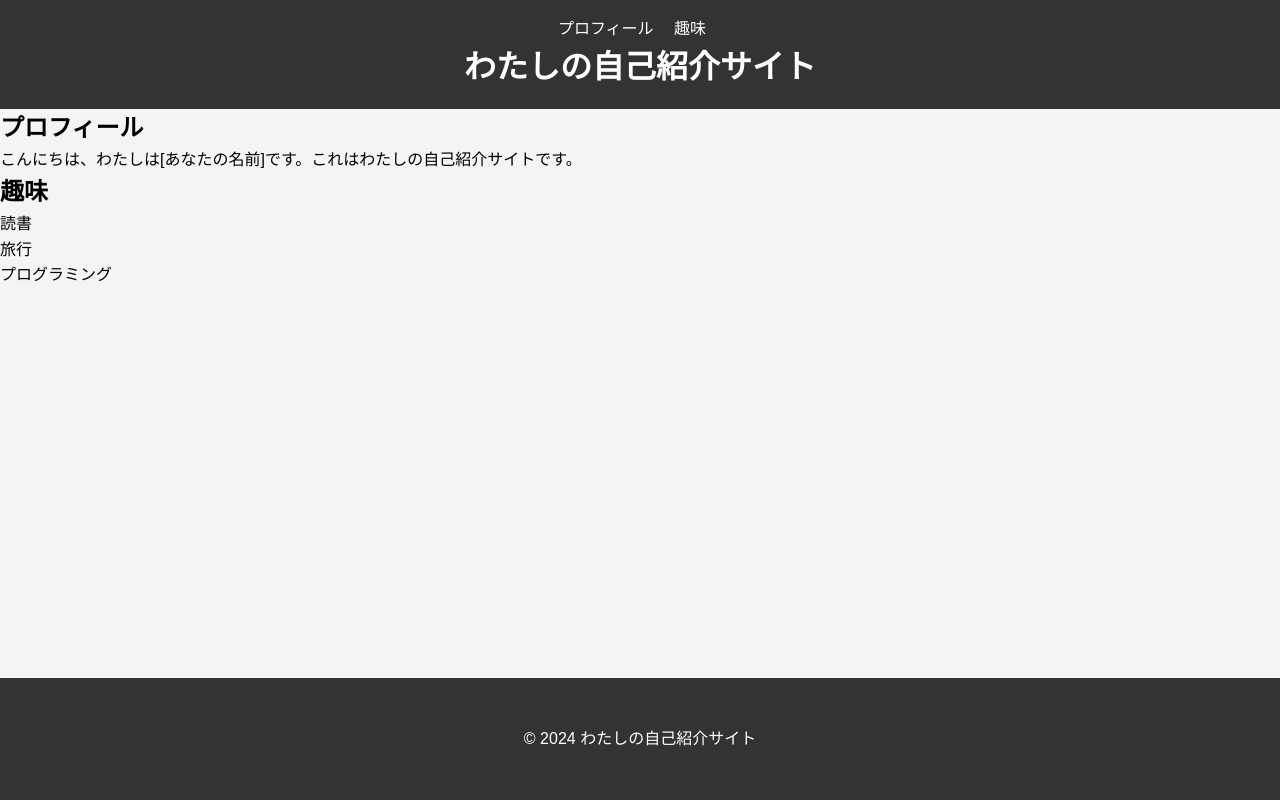
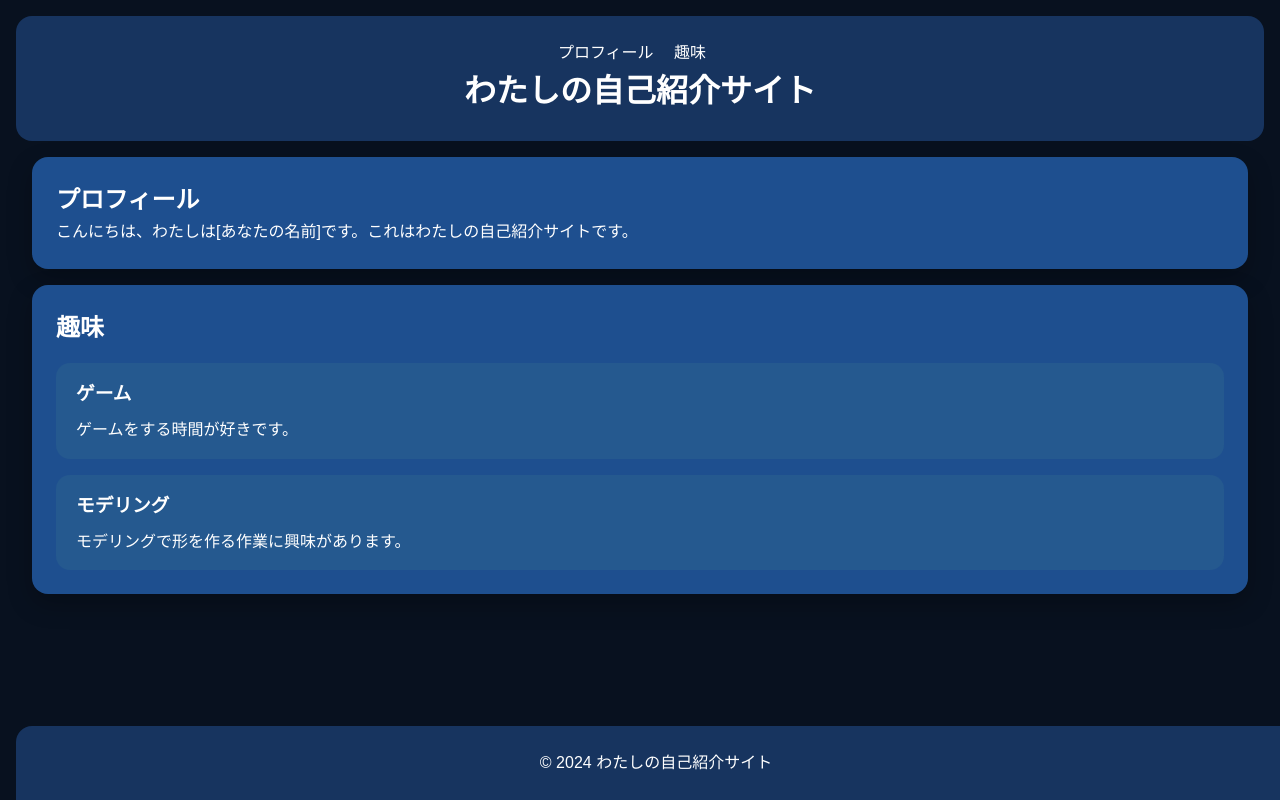
Before and after one commit to gurou0039/about-me, a plain HTML site: page index.html in a window 1280 px wide. Drawn offline with Linux system fonts and the light colour scheme; some packages are replaced by stand-ins of ours.

Commit message:
Update hobby section styling

```diff
--- a/css/styles.css
+++ b/css/styles.css
@@ -4,14 +4,56 @@
     line-height: 1.6;
     margin: 0;
     padding: 0;
-    background-color: #f4f4f4;
+    background-color: #08111f;
+    color: #e6eefc;
 }
 
 .header {
-    background: #333;
+    background: #17345f;
     color: #fff;
-    padding: 1rem 0;
+    padding: 1.5rem;
+    margin: 1rem;
+    border-radius: 16px;
     text-align: center;
+}
+
+main {
+    padding: 0 1rem 6rem;
+}
+
+section {
+    background: #1e4f8f;
+    color: #fff;
+    padding: 1.5rem;
+    margin: 1rem;
+    border-radius: 16px;
+    box-shadow: 0 10px 24px rgba(0, 0, 0, 0.25);
+}
+
+.hobby-card {
+    padding: 1rem 1.25rem;
+    margin-top: 1rem;
+    border-radius: 14px;
+    background: #25598f;
+    transition: background-color 0.25s ease, transform 0.25s ease;
+}
+
+.hobby-game {
+    background: #25598f;
+}
+
+.hobby-modeling {
+    background: #25598f;
+}
+
+.hobby-card h3 {
+    margin-bottom: 0.5rem;
+}
+
+.hobby-card:hover,
+.hobby-card:focus-within {
+    background: #2f6fb3;
+    transform: translateY(-2px);
 }
 
 .nav ul {
@@ -31,17 +73,31 @@
 
 .footer {
     text-align: center;
-    padding: 3rem;
-    background: #333;
+    padding: 1.5rem;
+    background: #17345f;
     color: #fff;
     position: fixed;
+    left: 1rem;
+    right: 1rem;
     width: 100%;
     bottom: 0;
+    border-radius: 16px 16px 0 0;
 }
 
 @media (max-width: 600px) {
     .header, .footer {
         padding: 1rem;
+        margin: 0.5rem;
+        left: 0;
+        right: 0;
+    }
+
+    section {
+        margin: 0.75rem 0.5rem;
+    }
+
+    main {
+        padding: 0 0.5rem 6rem;
     }
 
     .nav ul li {
--- a/index.html
+++ b/index.html
@@ -25,11 +25,14 @@
         </section>
         <section id="hobbies">
             <h2>趣味</h2>
-            <ul>
-                <li>読書</li>
-                <li>旅行</li>
-                <li>プログラミング</li>
-            </ul>
+            <div class="hobby-card hobby-game">
+                <h3>ゲーム</h3>
+                <p>ゲームをする時間が好きです。</p>
+            </div>
+            <div class="hobby-card hobby-modeling">
+                <h3>モデリング</h3>
+                <p>モデリングで形を作る作業に興味があります。</p>
+            </div>
         </section>
     </main>
     <footer class="footer">
```
